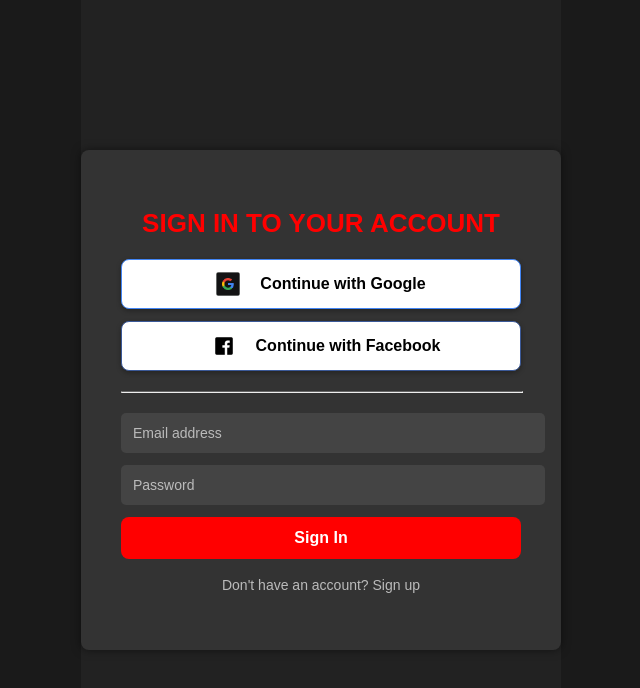
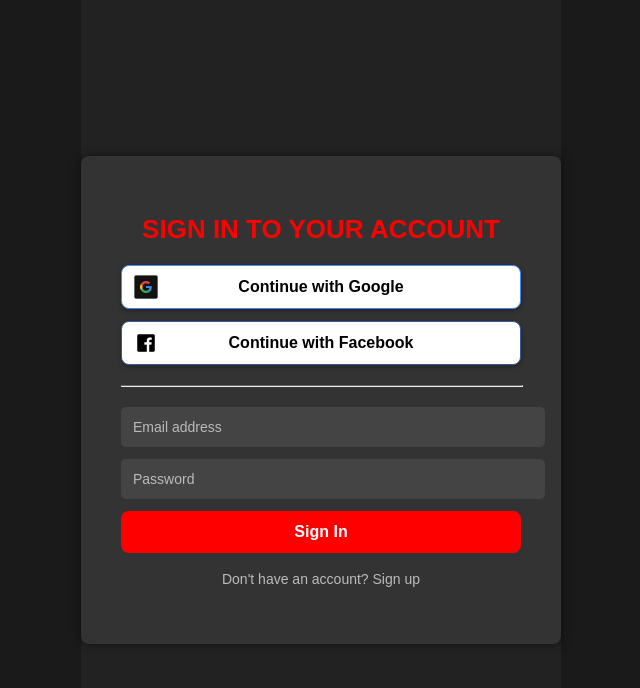
Before and after one commit to dkpunit/workout-tracker, a React (Create React App) app: page /login in a window 1280 px wide. Shown: the top 688 px of the page, without its empty margins (319-959 px from the left). Built offline with nearby package versions, Linux system fonts and the light colour scheme; no server answers.

Commit message:
Fixed Facebook icon alignment in social login buttons

```diff
--- a/src/pages/Login.css
+++ b/src/pages/Login.css
@@ -31,6 +31,7 @@
   display: flex;
   align-items: center;
   justify-content: center;
+  position: relative; /* Allows absolute positioning of icon */
   width: 100%;
   background-color: white;
   color: black;
@@ -43,34 +44,33 @@
   font-weight: bold;
   transition: 0.3s ease-in-out;
   box-shadow: 0 2px 5px rgba(0, 0, 0, 0.3);
-  gap: 10px; /* Ensures spacing between logo and text */
+  text-align: center;
 }
 
-/* Logo Size & Alignment */
+/* Icon Styling */
 .social-login-btn img {
   width: 24px;
   height: 24px;
-  margin-right: 10px;
+  position: absolute;
+  left: 12px; /* Ensures icons are positioned consistently */
 }
 
-/* Adjust Facebook button alignment */
-.facebook-btn {
-  border: 1px solid #3b5998;
-  display: flex;
-  align-items: center;
-  justify-content: center;
-  padding: 12px;
+/* Text inside button */
+.social-login-btn span {
+  flex-grow: 1;
+  text-align: center;
 }
 
+/* Specific Button Styles */
 .google-btn {
   border: 1px solid #4285F4;
 }
 
-/* Fix Facebook icon offset */
-.facebook-btn img {
-  margin-left: 10px; /* Moves the icon slightly to the right */
+.facebook-btn {
+  border: 1px solid #3b5998;
 }
 
+/* Hover Effects */
 .google-btn:hover {
   background-color: #e8f0fe;
   transform: scale(1.05);
```
